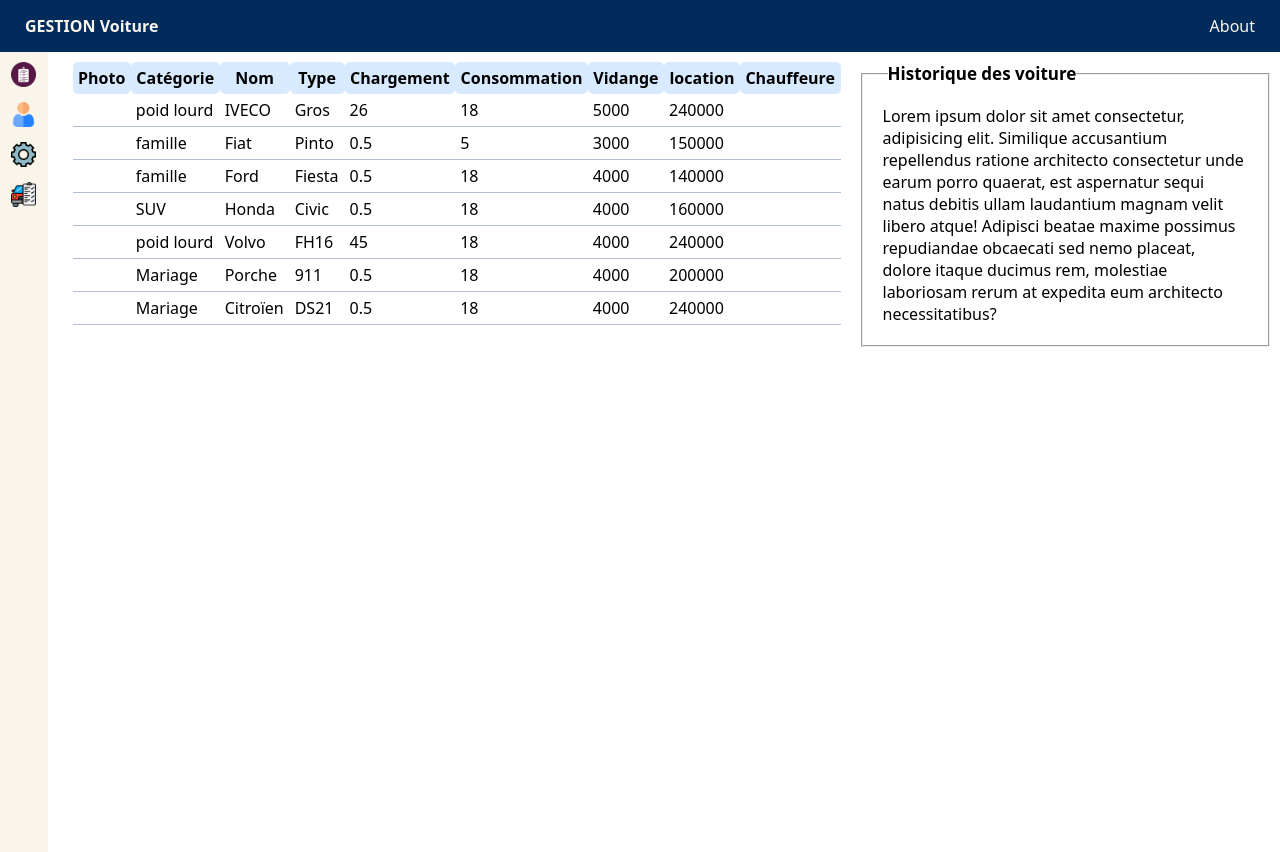
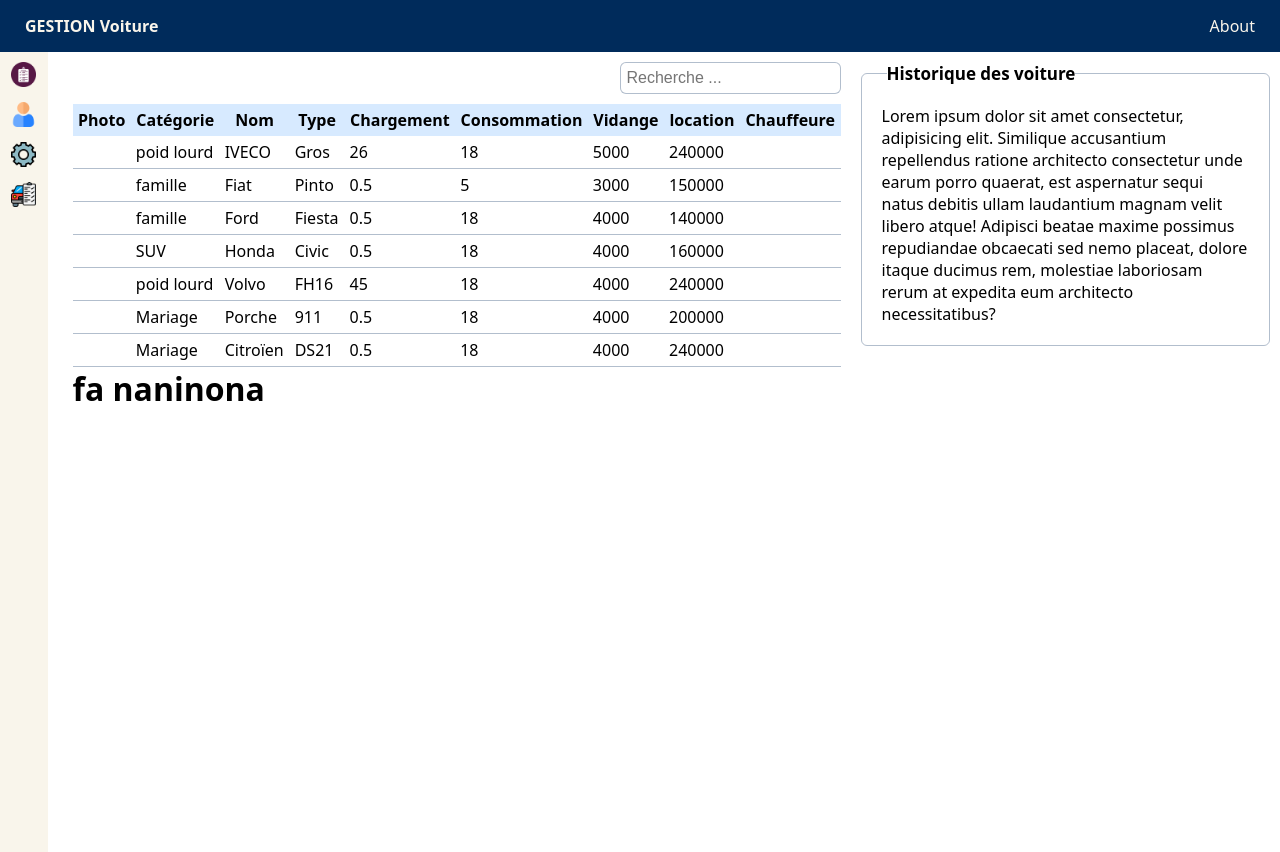
Before and after one commit to FinoanaNyAina/MiniPisciculture, a React (Create React App) app: page /voiture in a window 1280 px wide. Built offline with nearby package versions, Linux system fonts and the light colour scheme.

Commit message:
recherche fini

```diff
--- a/src/page/auto/components/Voiture.jsx
+++ b/src/page/auto/components/Voiture.js
@@ -1,15 +1,37 @@
 import React from "react";
+import { useState, useEffect } from "react";
 import DataCar from "../../../data/DataCar";
 import '../styles/voiture.css';
 
 
 function Voiture() {
-    const Data = DataCar();
+    const donner = DataCar();
+    const [data, setData] = useState([]);
+
+
+
+    useEffect(() => {
+        setData(DataCar);
+    }, []);
+
+
+    function onChangeload(change) {
+        let lower_text = change.toLowerCase()
+        return (
+            setData(donner.filter((e) => e.nom.toLowerCase().includes(lower_text)))
+        )
+    }
+
     return (
         <>
             <div className="body-voiture">
                 <div className="tableau">
+                    <div className="recherche">
+                        <input type="text" name="txt" id="txt" className="txt" placeholder="Recherche ... " onChange={(e) => onChangeload(e.target.value)} />
+                    </div>
+
                     <table>
+
                         <thead>
                             <tr className="tr-head">
                                 <th>Photo</th>
@@ -24,7 +46,8 @@ function Voiture() {
                             </tr>
                         </thead>
                         <tbody>
-                            {Data.map((e) => <tr className="table-contenue">
+
+                            {data.map((e) => <tr className="table-contenue" >
                                 <td>{e.photo}</td>
                                 <td>{e.categorie}</td>
                                 <td>{e.nom}</td>
@@ -47,6 +70,10 @@ function Voiture() {
                 </div>
 
             </div>
+
+            <div>
+                {4 === 8 ? <h1>pourquoi</h1> : <h1>fa naninona</h1>}
+            </div>
         </>
     )
 }
--- a/src/page/auto/styles/voiture.css
+++ b/src/page/auto/styles/voiture.css
@@ -11,6 +11,8 @@
     gap: 20px;
 }
 
+/* ****************************TABLE********************** */
+
 table,
 tr,
 th {
@@ -21,10 +23,8 @@ th {
 
 }
 
-
 th {
     background-color: #d7eaff;
-    border-radius: 5px;
 }
 
 td {
@@ -33,8 +33,19 @@ td {
     padding-left: 10px;
 }
 
+.table-contenue:hover {
+    background-color: #002a5b4d;
+}
+
 .table-contenue {
     border-bottom: 1px solid #002a5b4d;
+    cursor: pointer;
+}
+
+/* **********************Bloc Modification *************** */
+fieldset {
+    border: 1px solid #002a5b4d;
+    border-radius: 6px;
 }
 
 legend {
@@ -46,3 +57,21 @@ legend {
 .historiqueP {
     padding: 20px;
 }
+
+/* ********************BARE RECHERCHE********************** */
+.recherche {
+    text-align: right;
+}
+
+.txt {
+    padding: 6px;
+    border: 1px solid #002a5b4d;
+    border-radius: 6px;
+    margin-bottom: 10px;
+    outline: none;
+    font-size: 16px;
+}
+
+.txt:hover {
+    background-color: #002a5b17;
+}
```
Also changed, not shown: package.json (line endings or trailing spaces).
